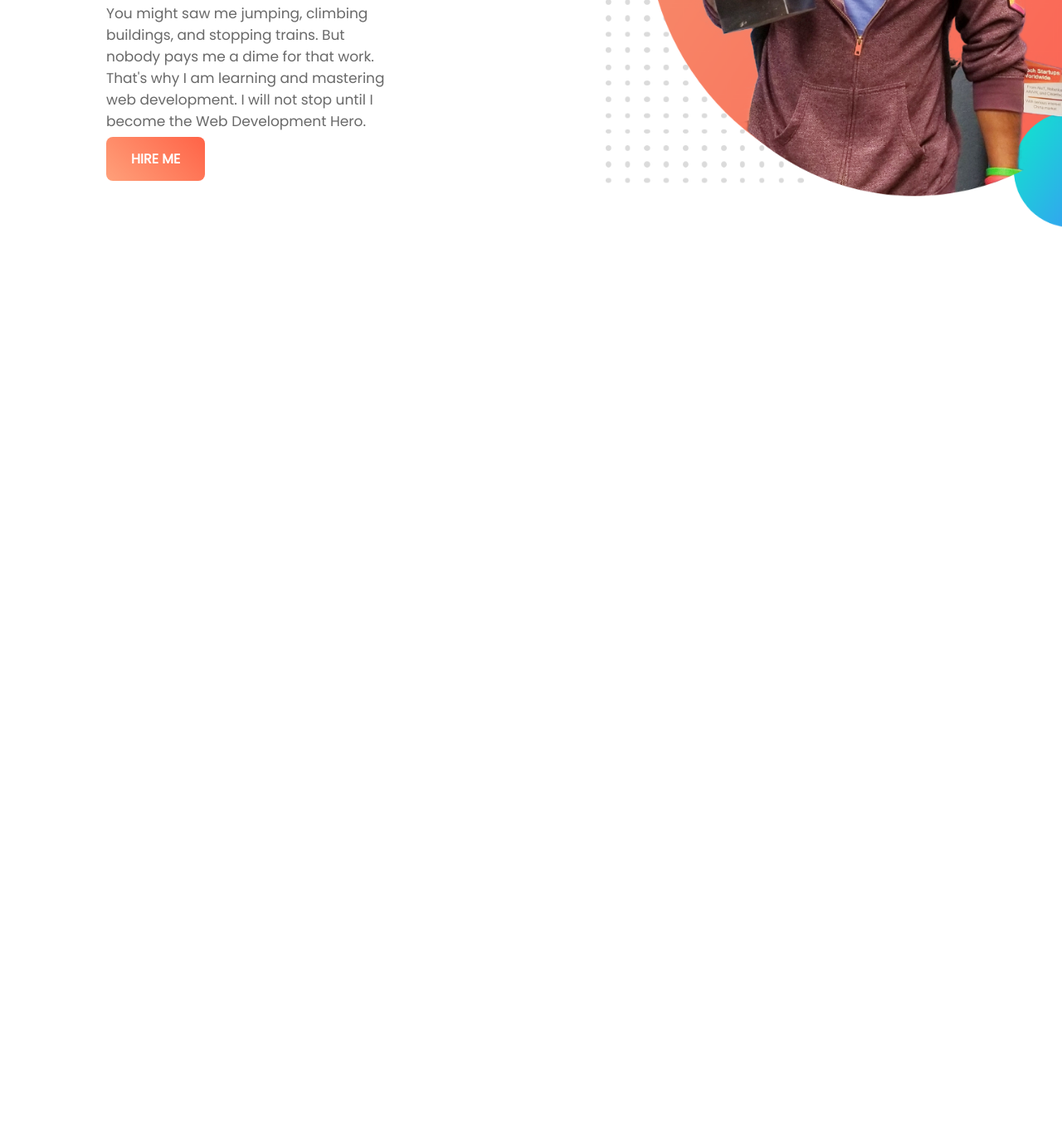
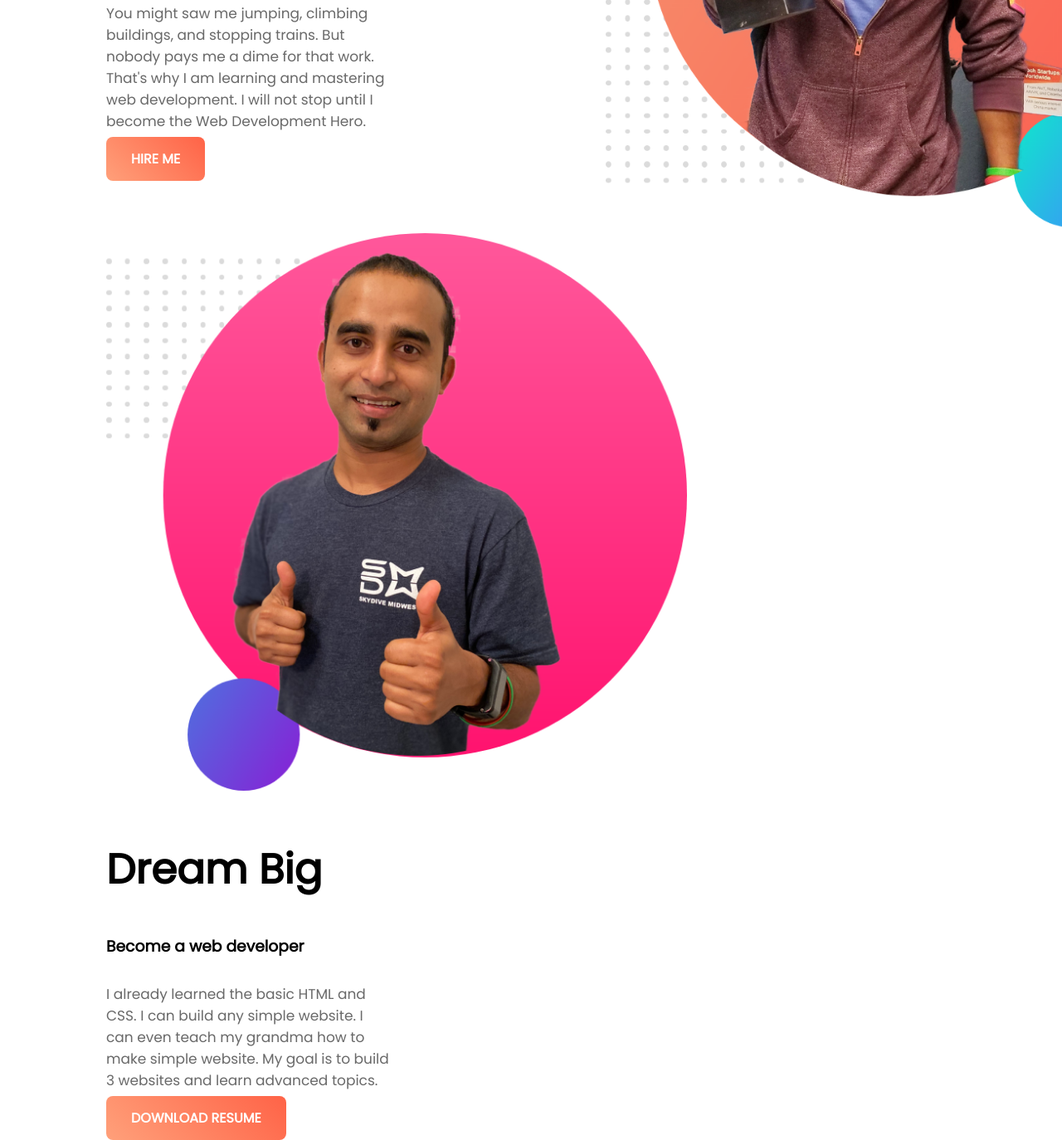
Before and after one commit to resalatislam5/developer-portfolio, a plain HTML site: page index.html in a window 1280 px wide. Shown: the part 421-1795 px from the top of the page at 83% size. Before the commit the page ends 800 px from the top, so only its background shows below. Drawn offline with Linux system fonts and the light colour scheme.

Commit message:
inner_banner

```diff
--- a/index.html
+++ b/index.html
@@ -23,5 +23,16 @@
             <img src="images/jhankar.png" alt="">
         </div>
     </section>
+    <section id="Dream_Big">
+        <div class="half_width">
+            <img src="images/jhankar2.png" alt="">
+        </div>
+        <div class="half_width top_banner_style">
+            <h1>Dream Big</h1>
+            <h3>Become a web developer</h3>
+            <p>I already learned the basic HTML and CSS. I can build any simple website. I can even teach my grandma how to make simple website. My goal is to build 3 websites and learn advanced topics.</p>
+            <a href="" target="_blank" class="hire_me">DOWNLOAD RESUME</a>
+        </div>
+    </section>
 </body>
 </html>
```
